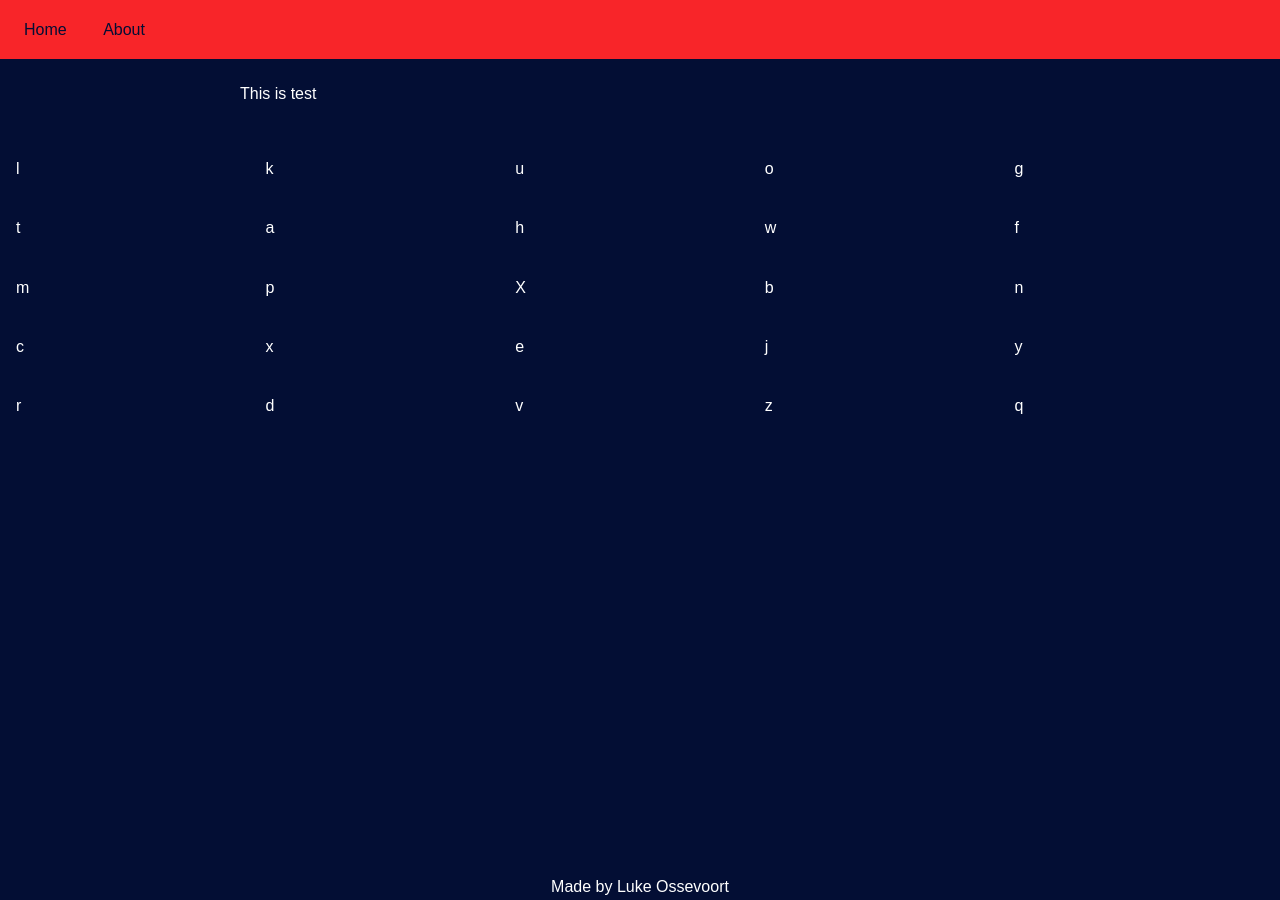
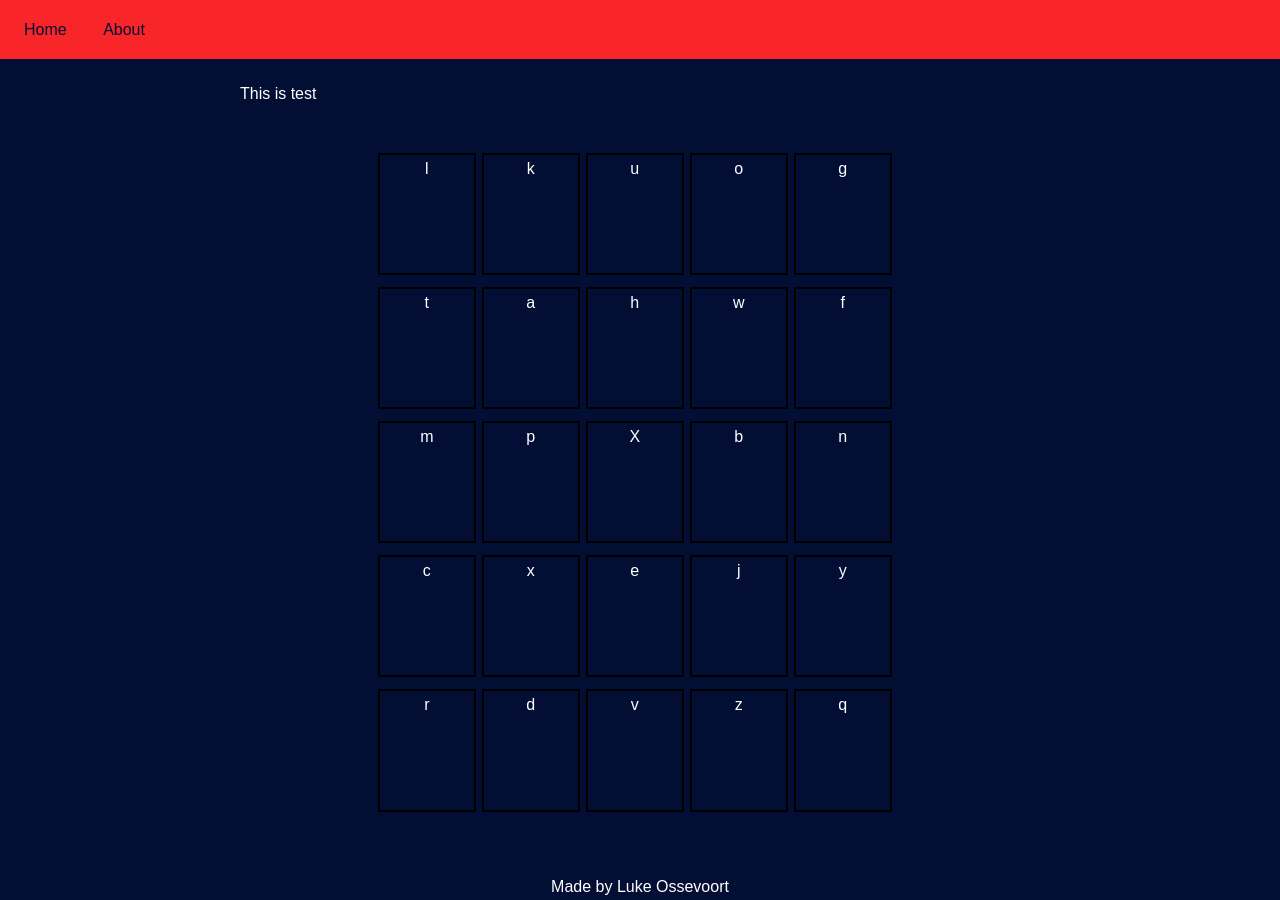
Before and after one commit to Sumblefore/baseless.bingo, a Jekyll site: the page built from src/_posts/2021-07-20-Test.md, in a window 1280 px wide. Built offline with Jekyll 4.4.1, drawn with Linux system fonts in a browser that asks for light colours; nearby versions of some CDN libraries.

Commit message:
Made bingo scale properly

```diff
--- a/src/_layouts/bingo.html
+++ b/src/_layouts/bingo.html
@@ -3,7 +3,7 @@
 
 <head>
     <meta charset="utf-8"> {% include purecss.html %}
-    <link rel="stylesheet" href="{{ site.baseurl }}/assets/css/default.css">
+    <link rel="stylesheet" href="{{ site.baseurl }}/assets/css/bingo.css">
     <title>{{ site.title }} - {{ page.title }}</title>
 </head>
 
@@ -19,11 +19,27 @@
                 </div>
                 <div class="pure-u-md-1-6"></div>
 
-                <div class="square pure-u-1-5"><p class="sq-content"></p></div><div class="square pure-u-1-5"><p class="sq-content"></p></div><div class="square pure-u-1-5"><p class="sq-content"></p></div><div class="square pure-u-1-5"><p class="sq-content"></p></div><div class="square pure-u-1-5"><p class="sq-content"></p></div>
-                <div class="square pure-u-1-5"><p class="sq-content"></p></div><div class="square pure-u-1-5"><p class="sq-content"></p></div><div class="square pure-u-1-5"><p class="sq-content"></p></div><div class="square pure-u-1-5"><p class="sq-content"></p></div><div class="square pure-u-1-5"><p class="sq-content"></p></div>
-                <div class="square pure-u-1-5"><p class="sq-content"></p></div><div class="square pure-u-1-5"><p class="sq-content"></p></div><div class="square pure-u-1-5"><p class="sq-content"></p></div><div class="square pure-u-1-5"><p class="sq-content"></p></div><div class="square pure-u-1-5"><p class="sq-content"></p></div>
-                <div class="square pure-u-1-5"><p class="sq-content"></p></div><div class="square pure-u-1-5"><p class="sq-content"></p></div><div class="square pure-u-1-5"><p class="sq-content"></p></div><div class="square pure-u-1-5"><p class="sq-content"></p></div><div class="square pure-u-1-5"><p class="sq-content"></p></div>
-                <div class="square pure-u-1-5"><p class="sq-content"></p></div><div class="square pure-u-1-5"><p class="sq-content"></p></div><div class="square pure-u-1-5"><p class="sq-content"></p></div><div class="square pure-u-1-5"><p class="sq-content"></p></div><div class="square pure-u-1-5"><p class="sq-content"></p></div>
+                <div class="pure-u-md-7-24 pure-u-sm-1-12"></div>
+                <div class="pure-u-1-5 pure-u-md-1-12 pure-u-sm-1-6"><div class="square"><p class="sq-content"></p></div></div><div class="pure-u-1-5 pure-u-md-1-12 pure-u-sm-1-6"><div class="square"><p class="sq-content"></p></div></div><div class="pure-u-1-5 pure-u-md-1-12 pure-u-sm-1-6"><div class="square"><p class="sq-content"></p></div></div><div class="pure-u-1-5 pure-u-md-1-12 pure-u-sm-1-6"><div class="square"><p class="sq-content"></p></div></div><div class="pure-u-1-5 pure-u-md-1-12 pure-u-sm-1-6"><div class="square"><p class="sq-content"></p></div></div>
+                <div class="pure-u-md-7-24 pure-u-sm-1-12"></div>
+
+                <div class="pure-u-md-7-24 pure-u-sm-1-12"></div>
+                <div class="pure-u-1-5 pure-u-md-1-12 pure-u-sm-1-6"><div class="square"><p class="sq-content"></p></div></div><div class="pure-u-1-5 pure-u-md-1-12 pure-u-sm-1-6"><div class="square"><p class="sq-content"></p></div></div><div class="pure-u-1-5 pure-u-md-1-12 pure-u-sm-1-6"><div class="square"><p class="sq-content"></p></div></div><div class="pure-u-1-5 pure-u-md-1-12 pure-u-sm-1-6"><div class="square"><p class="sq-content"></p></div></div><div class="pure-u-1-5 pure-u-md-1-12 pure-u-sm-1-6"><div class="square"><p class="sq-content"></p></div></div>
+                <div class="pure-u-md-7-24 pure-u-sm-1-12"></div>
+
+                <div class="pure-u-md-7-24 pure-u-sm-1-12"></div>
+                <div class="pure-u-1-5 pure-u-md-1-12 pure-u-sm-1-6"><div class="square"><p class="sq-content"></p></div></div><div class="pure-u-1-5 pure-u-md-1-12 pure-u-sm-1-6"><div class="square"><p class="sq-content"></p></div></div><div class="pure-u-1-5 pure-u-md-1-12 pure-u-sm-1-6"><div class="square"><p class="sq-content"></p></div></div><div class="pure-u-1-5 pure-u-md-1-12 pure-u-sm-1-6"><div class="square"><p class="sq-content"></p></div></div><div class="pure-u-1-5 pure-u-md-1-12 pure-u-sm-1-6"><div class="square"><p class="sq-content"></p></div></div>
+                <div class="pure-u-md-7-24 pure-u-sm-1-12"></div>
+
+                <div class="pure-u-md-7-24 pure-u-sm-1-12"></div>
+                <div class="pure-u-1-5 pure-u-md-1-12 pure-u-sm-1-6"><div class="square"><p class="sq-content"></p></div></div><div class="pure-u-1-5 pure-u-md-1-12 pure-u-sm-1-6"><div class="square"><p class="sq-content"></p></div></div><div class="pure-u-1-5 pure-u-md-1-12 pure-u-sm-1-6"><div class="square"><p class="sq-content"></p></div></div><div class="pure-u-1-5 pure-u-md-1-12 pure-u-sm-1-6"><div class="square"><p class="sq-content"></p></div></div><div class="pure-u-1-5 pure-u-md-1-12 pure-u-sm-1-6"><div class="square"><p class="sq-content"></p></div></div>
+                <div class="pure-u-md-7-24 pure-u-sm-1-12"></div>
+
+                <div class="pure-u-md-7-24 pure-u-sm-1-12"></div>
+                <div class="pure-u-1-5 pure-u-md-1-12 pure-u-sm-1-6"><div class="square"><p class="sq-content"></p></div></div><div class="pure-u-1-5 pure-u-md-1-12 pure-u-sm-1-6"><div class="square"><p class="sq-content"></p></div></div><div class="pure-u-1-5 pure-u-md-1-12 pure-u-sm-1-6"><div class="square"><p class="sq-content"></p></div></div><div class="pure-u-1-5 pure-u-md-1-12 pure-u-sm-1-6"><div class="square"><p class="sq-content"></p></div></div><div class="pure-u-1-5 pure-u-md-1-12 pure-u-sm-1-6"><div class="square"><p class="sq-content"></p></div></div>
+                <div class="pure-u-md-7-24 pure-u-sm-1-12"></div>
+
+
             </div>
         </div>
     </div>
--- a/src/_sass/bingo.scss
+++ b/src/_sass/bingo.scss
@@ -1,16 +1,17 @@
 .square {
-    width: 50%;
-    outline: 2px solid  black;
+    position: relative;
+    width: 90%;
+    outline: 2px solid black;
 }
 
 .square::after {
     content: "";
     display: block;
-    padding-bottom: 100%;
+    padding-bottom: 80%;
 }
 
 .sq-content {
-    position: absolute;
     width: 100%;
     height: 100%;
+    text-align: center;
 }
```
